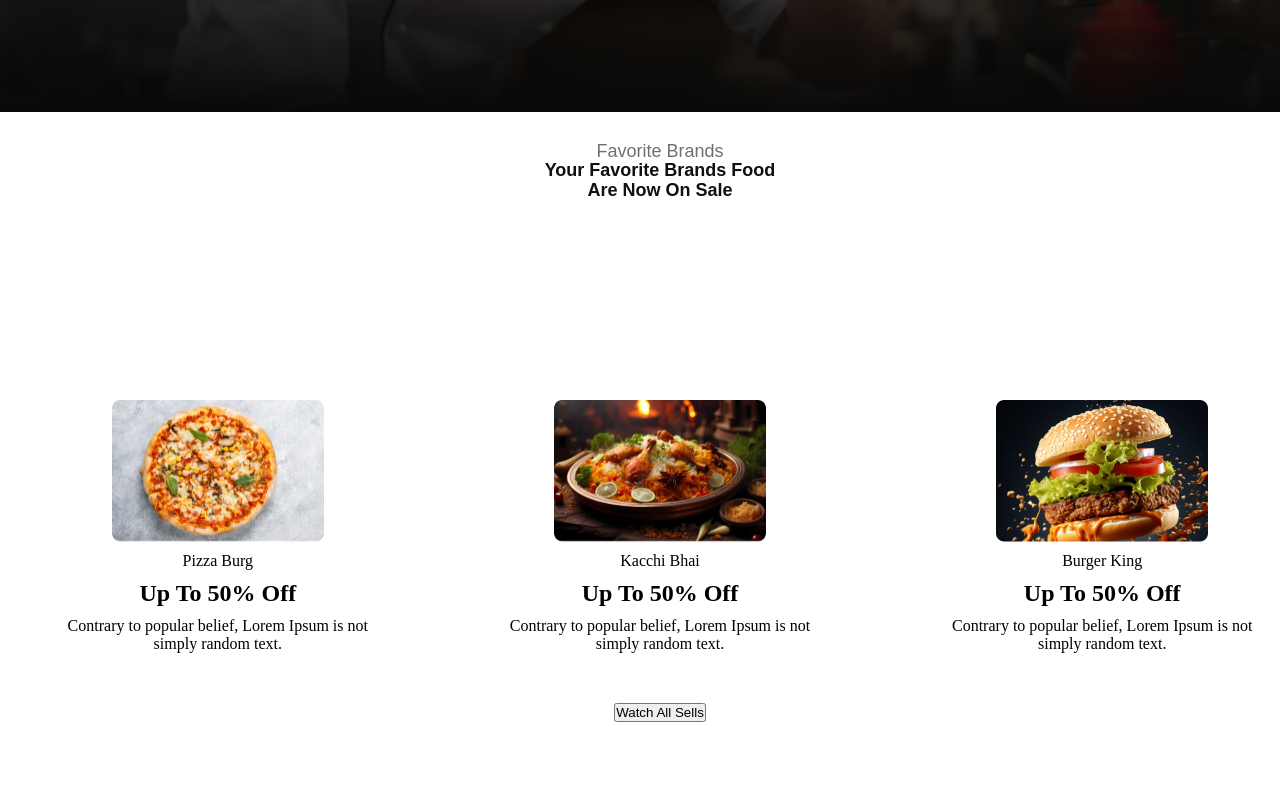
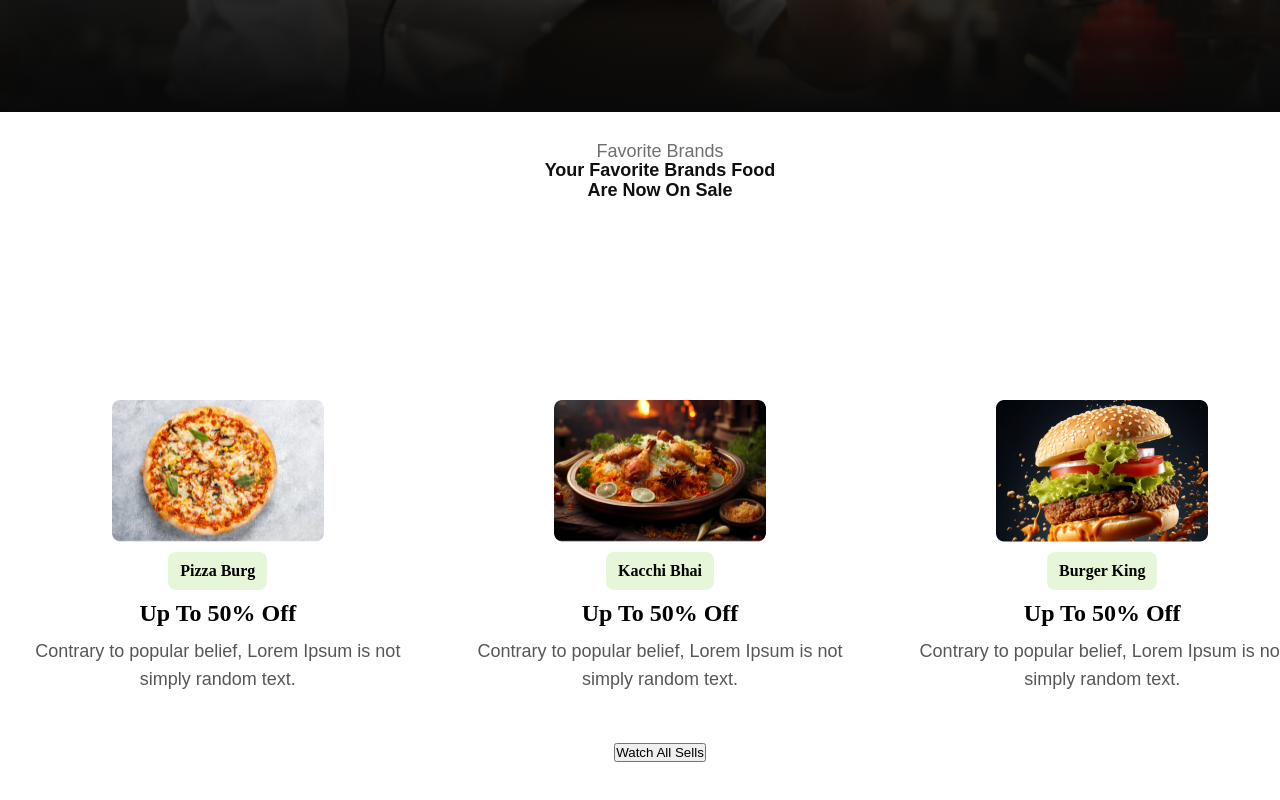
Before and after one commit to Maskur-Ahmed/restaurant-project, a plain HTML site: page index.html in a window 1280 px wide. Shown: the part 503-1303 px from the top of the page. Drawn offline with Linux system fonts and the light colour scheme.

Commit message:
cards style added

```diff
--- a/css/style.css
+++ b/css/style.css
@@ -2,15 +2,20 @@
   margin: 0;
   padding: 0;
 }
-.container{
+.container {
   width: 1320px;
   height: 720px;
   /* background-color: gray; */
   margin: auto;
 }
-span{
+span {
+    font-weight: bold;
   display: block;
   text-align: center;
+  padding: 10px 12px 10px 12px;
+  border-radius: 8px;
+  background: rgba(82, 195, 3, 0.15);
+  background-color: rgba(82, 195, 3, 0.15) rgba(16, 16, 16, 1);
 }
 
 @import url("https://fonts.googleapis.com/css2?family=Work+Sans:ital,wght@0,100..900;1,100..900&display=swap");
@@ -29,7 +34,7 @@ span{
   align-items: center;
 }
 
-    #hero .hero-content{
+#hero .hero-content {
   width: 572px;
   display: flex;
   flex-direction: column;
@@ -38,7 +43,7 @@ span{
   gap: 20px;
 }
 
-#hero .hero-content .subtitle{
+#hero .hero-content .subtitle {
   color: rgba(255, 255, 255, 1);
   font-family: "Work Sans", sans-serif;
   font-size: 20px;
@@ -47,11 +52,9 @@ line-height: 100%;
   letter-spacing: 0%;
   text-align: center;
   opacity: 0.8;
-
 }
 
-
-#hero .hero-content .hero-heading{
+#hero .hero-content .hero-heading {
   color: rgba(255, 255, 255, 1);
   font-family: "Work Sans", sans-serif;
   /* font-family: Work Sans; */
@@ -61,7 +64,6 @@ opacity: 0.8;
   line-height: 35px;
   letter-spacing: 0%;
   text-align: center;
-
 }
 
 #hero .hero-content .bottom_title {
@@ -76,21 +78,21 @@ opacity: 0.7;
   /* padding: 20px; */
 }
 
-#hero .hero-content .btn{
+#hero .hero-content .btn {
   background-color: rgba(82, 195, 3, 1);
-    color: rgba(255, 255, 255, 1) ;
+  color: rgba(255, 255, 255, 1);
   border-radius: 8px;
   line-height: 10px;
   padding: 10px 12px 10px 12px;
   border: none;
 }
 
-#cardSection .container .upper_title{
+#cardSection .container .upper_title {
   text-align: center;
   margin-top: 30px;
 }
 
-#cardSection .container .upper_title .upT{
+#cardSection .container .upper_title .upT {
   color: rgba(16, 16, 16, 1);
   font-family: "Work Sans", sans-serif;
   font-size: 18px;
@@ -100,29 +102,39 @@ letter-spacing: 0%;
   text-align: center;
   opacity: 0.6;
 }
-#cardSection .container .upper_title > .upH{
+#cardSection .container .upper_title > .upH {
   color: rgba(16, 16, 16, 1);
   font-family: "Work Sans", sans-serif;
   font-size: 18px;
   font-weight: 600;
-line-height:20px;
+  line-height: 20px;
   letter-spacing: 0%;
   text-align: center;
 }
 
-#cardSection .container .downSection .cards{
+#cardSection .container .downSection .cards {
     margin-top: 200px;
     display: flex;
     justify-content: space-between;
-
 }
-#cardSection .container .downSection .cards .card{
+#cardSection .container .downSection .cards .card {
     display: flex;
     flex-direction: column;
     align-items: center;
     width: 33%;
     text-align: center;
-    gap:10px;
+    gap: 10px;
+}
+#cardSection .container .downSection .cards .card .cardP{
+    color: rgba(16, 16, 16, 1);
+    font-family: "Work Sans", sans-serif;
+    font-size: 18px;
+    font-weight: 500;
+    line-height: 28px;
+    letter-spacing: 0%;
+    text-align: center;
+    opacity: 0.7;
+
 }
 #cardSection .container .downSection .buttonSection {
   display: flex;
--- a/index.html
+++ b/index.html
@@ -37,7 +37,7 @@
           <img src="assets/pizza.png" alt="pizza" />
           <span>Pizza Burg</span>
           <h1>Up To 50% Off</h1>
-          <p>
+          <p class="cardP">
             Contrary to popular belief, Lorem Ipsum is not <br> simply random text.
           </p>
         </div>
@@ -45,7 +45,7 @@
           <img src="assets/biriyani.png" alt="biriyani" />
           <span>Kacchi Bhai</span>
           <h1>Up To 50% Off</h1>
-          <p>
+          <p class="cardP">
             Contrary to popular belief, Lorem Ipsum is not <br> simply random text.
           </p>
         </div>
@@ -53,7 +53,7 @@
           <img src="assets/burger.png" alt="burger" />
           <span>Burger King</span>
           <h1>Up To 50% Off</h1>
-          <p>
+          <p class="cardP">
             Contrary to popular belief, Lorem Ipsum is not <br> simply random text.
           </p>
         </div>
```
Lines whose indentation alone changed are shown as unchanged.
